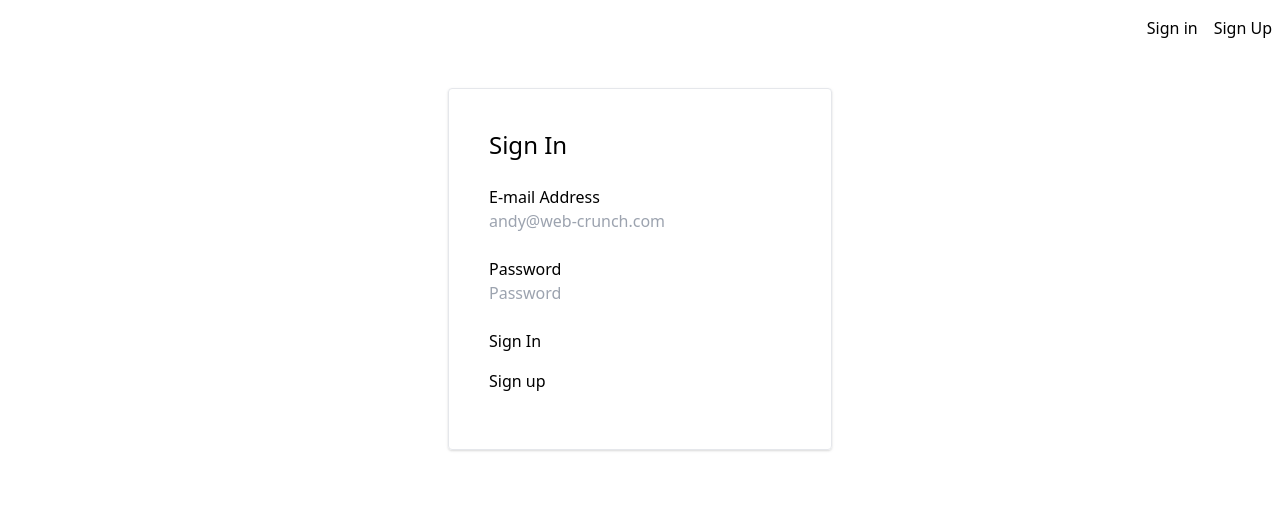
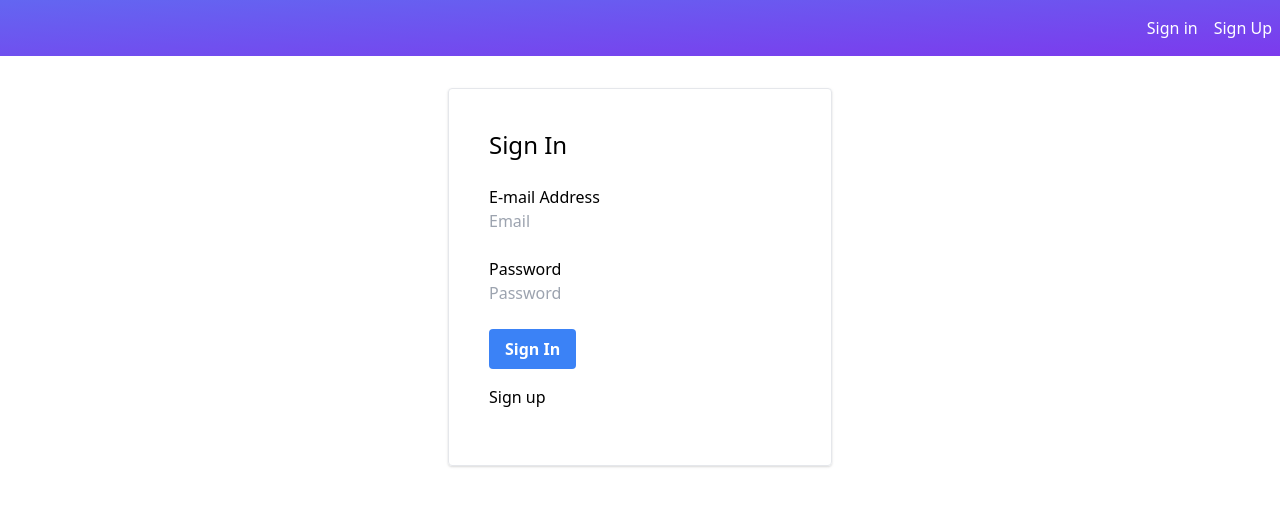
Before and after one commit to sethgabrielbrady/vue-sandragon-fe, a Vue app: page /#/signin in a window 1280 px wide. Shown: the top 506 px of the page. Built offline with nearby package versions, Linux system fonts and the light colour scheme.

Commit message:
Adds some basic styling

```diff
--- a/src/App.vue
+++ b/src/App.vue
@@ -15,6 +15,14 @@ export default {
   },
   created() {
     console.log('local', localStorage.signin)
+    this.checkSignedIn()
+  },
+  methods: {
+    checkSignedIn () {
+      if (localStorage.signedIn) {
+        console.log("signed in");
+      }
+    }
   }
 }
 </script>
--- /dev/null
+++ b/src/components/Elements.vue
@@ -0,0 +1,7 @@
+<template>
+<div class="p-4">
+  <div class="mx-auto border w-1/5 text-center p-4">
+    <p class="">This is where elements will go!</p>
+  </div>
+</div>
+</template>
--- a/src/components/Header.vue
+++ b/src/components/Header.vue
@@ -1,11 +1,11 @@
 <template>
-  <header class="bg-grey-lighter py-4">
+  <header class="bg-gradient-to-br from-indigo-500 to-purple-600 py-4">
     <div class="container m-auto flex flex-wrap items-center justify-end">
       <div>
-        <router-link to="/signin" class="link-grey px-2 no-underline" v-if="!signedIn()">Sign in</router-link>
-        <router-link to="/signup" class="link-grey px-2 no-underline" v-if="!signedIn()">Sign Up</router-link>
-        <router-link to="/elements" class="link-grey px-2 no-underline" v-if="signedIn()">Elements</router-link>
-        <a href="#" @click.prevent="signOut" class="link-grey px-2 no-underline" v-if="signedIn()">Sign out</a>
+        <router-link to="/signin" class="text-white px-2 no-underline" v-if="!signedIn()">Sign in</router-link>
+        <router-link to="/signup" class="text-white px-2 no-underline" v-if="!signedIn()">Sign Up</router-link>
+        <router-link to="/elements" class="text-white px-2 no-underline" v-if="signedIn()">Elements</router-link>
+        <a href="#" @click.prevent="signOut" class="text-white px-2 no-underline" v-if="signedIn()">Sign out</a>
       </div>
     </div>
   </header>
--- a/src/components/Signin.vue
+++ b/src/components/Signin.vue
@@ -7,13 +7,13 @@
 
         <div class="mb-6">
           <label for="email" class="label">E-mail Address</label>
-          <input type="email" v-model="email" class="input" id="email" placeholder="andy@web-crunch.com">
+          <input type="email" v-model="email" class="input" id="email" placeholder="Email">
         </div>
         <div class="mb-6">
           <label for="password" class="label">Password</label>
           <input type="password" v-model="password" class="input" id="password" placeholder="Password">
         </div>
-        <button type="submit">
+        <button class="bg-blue-500 hover:bg-blue-700 text-white font-bold py-2 px-4 rounded" type="submit">
           Sign In
         </button>
         <div class="my-4">
@@ -68,7 +68,8 @@ export default {
     checkSignedIn () {
       if (localStorage.signedIn) {
         alert("signed in");
-        this.$router.replace('/elements')
+        // this.$router.replace('/elements')
+        this.$router.go('/elements')
       }
     }
   }
--- a/src/router.js
+++ b/src/router.js
@@ -1,13 +1,12 @@
 import Router from 'vue-router'
 import Signin from '@/components/Signin'
 import Signup from '@/components/Signup'
-
+import Elements from '@/components/Elements'
 
 export default new Router({
   routes: [
     {path: '/signin', name: 'Signin', component: Signin},
     {path: '/signup', name: 'Signup', component: Signup},
-
-
+    {path: '/elements', name: 'Elements', component: Elements},
   ]
 })
```
Also changed, not shown: 1 other file (tests, documents, lock files or other folders).
